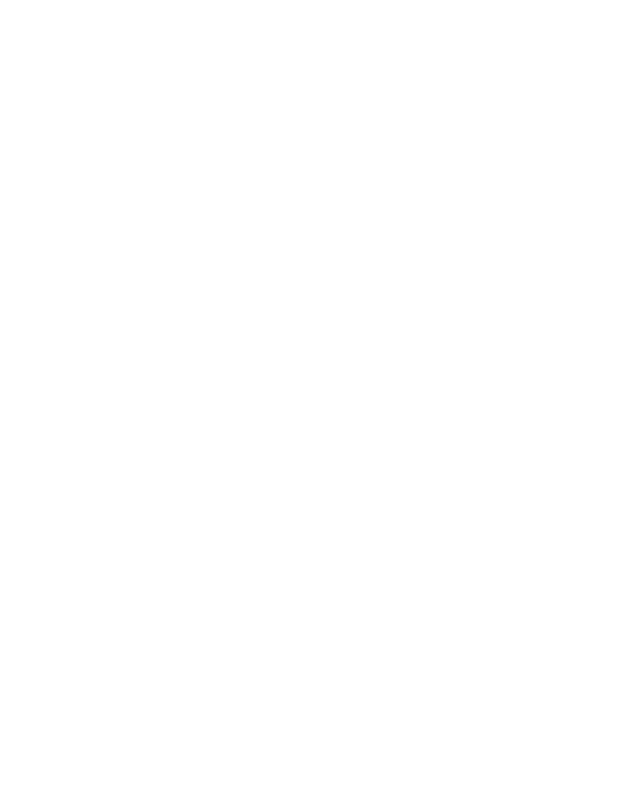
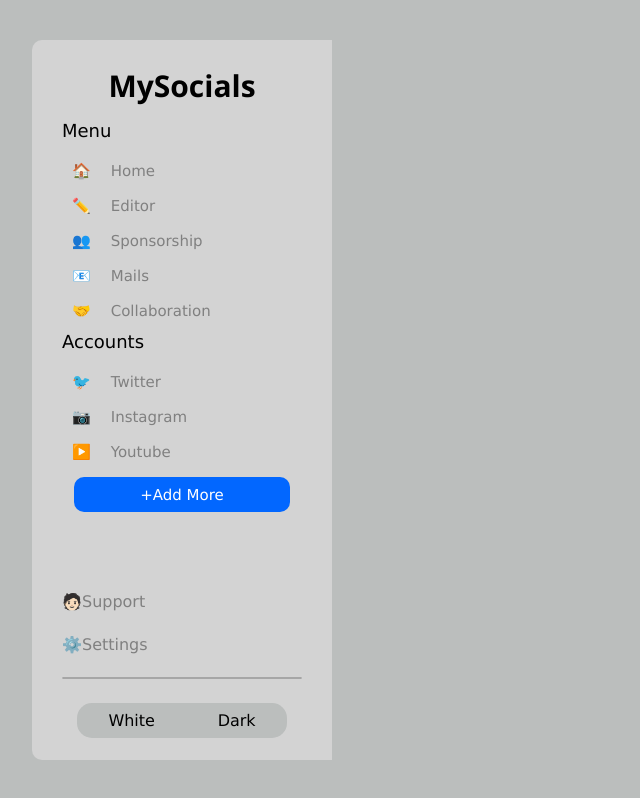
Before and after one commit to AmikuDevPL/Social-Media-Stat-Tracker-v1, a plain HTML site: page index.html in a window 1280 px wide. Shown: the whole page, without its empty margins (0-640 px from the left). Drawn offline with Linux system fonts and the light colour scheme.

Commit message:
nav ze stylami

```diff
--- a/index.html
+++ b/index.html
@@ -7,6 +7,41 @@
     <link rel="stylesheet" href="style.css" />
   </head>
   <body>
+    <div class="container">
+      <nav>
+        <div class="logo">MySocials</div>
+
+        <button class="toggle-menu">Menu</button>
+
+        <div class="menu">
+          <div class="menu-home">🏠<button>Home</button></div>
+          <div class="menu-editor">✏️<button>Editor</button></div>
+          <div class="menu-sponsorship">👥<button>Sponsorship</button></div>
+          <div class="menu-mails">📧<button>Mails</button></div>
+          <div class="menu-collaboration">🤝<button>Collaboration</button></div>
+        </div>
+
+        <button class="toggle-accounts">Accounts</button>
+
+        <div class="accounts">
+          <div class="accounts-twitter">🐦<button>Twitter</button></div>
+          <div class="accounts-instagram">📷<button>Instagram</button></div>
+          <div class="accounts-youtube">▶️<button>Youtube</button></div>
+          <button class="add-more-accounts">+Add More</button>
+        </div>
+
+        <div class="bottom-nav">
+          <div class="support">🧑🏻<button>Support</button></div>
+          <div class="settings">⚙️<button>Settings</button></div>
+          <hr class="bottom-nav-hr" />
+          <div class="theme">
+            <div class="actual"></div>
+            <button>White</button>
+            <button>Dark</button>
+          </div>
+        </div>
+      </nav>
+    </div>
     <script src="app.js"></script>
   </body>
 </html>
--- a/style.css
+++ b/style.css
@@ -0,0 +1,131 @@
+:root {
+  --main-background-color: #bbbebd;
+  --background-color: #d3d3d3;
+  --light-font: gray;
+  --dark-font: black;
+  --box-shadow-color: rgba(128, 128, 128, 0.534);
+}
+
+* {
+  margin: 0;
+  padding: 0;
+  box-sizing: border-box;
+}
+
+button {
+  all: unset;
+  cursor: pointer;
+}
+
+body {
+  background-color: var(--main-background-color);
+  font-family: verdana;
+}
+
+.container {
+  position: absolute;
+  left: 50%;
+  top: 50%;
+  transform: translate(-50%, -50%);
+  width: 95vw;
+  height: 90vh;
+}
+
+nav {
+  position: relative;
+  width: 300px;
+  height: 90vh;
+  background-color: var(--background-color);
+  border-radius: 10px 0 0 10px;
+  padding: 10px 30px;
+}
+
+.logo {
+  width: 100%;
+  height: 70px;
+  display: grid;
+  place-items: center;
+  font-size: 30px;
+  font-weight: 600;
+  font-family: "Segoe UI", sans-serif;
+}
+
+.toggle-menu,
+.toggle-accounts {
+  color: var(--dark-font);
+  font-size: 18px;
+  margin-bottom: 10px;
+}
+
+.menu,
+.accounts {
+  color: var(--light-font);
+  font-size: 15px;
+}
+
+.menu div,
+.accounts div {
+  margin: 5px auto;
+  padding: 10px;
+  display: flex;
+  gap: 20px;
+  height: 30px;
+  align-items: center;
+  border-radius: 10px;
+}
+
+.menu div:hover,
+.accounts div:hover {
+  box-shadow: 0 0 10px 0px var(--box-shadow-color);
+}
+
+.add-more-accounts {
+  background-color: rgb(2, 103, 255);
+  color: white;
+  display: grid;
+  place-items: center;
+  border-radius: 10px;
+  margin: 10px auto;
+  width: 90%;
+  height: 35px;
+}
+
+.bottom-nav {
+  width: 100%;
+  height: 170px;
+  position: absolute;
+  bottom: 0;
+  display: flex;
+  flex-direction: column;
+  justify-content: space-around;
+  margin-bottom: 10px;
+}
+
+.support,
+.settings {
+  color: var(--light-font);
+}
+
+.bottom-nav-hr {
+  width: 80%;
+  border: 1px solid var(--box-shadow-color);
+  border-radius: 10px;
+}
+
+.theme {
+  width: 70%;
+  margin-left: 15px;
+  height: 35px;
+  background-color: var(--main-background-color);
+  border-radius: 15px;
+  display: flex;
+  justify-content: space-around;
+  align-items: center;
+  cursor: pointer;
+}
+
+.actual {
+  position: absolute;
+  width: 50%;
+  height: 30px;
+}
```
